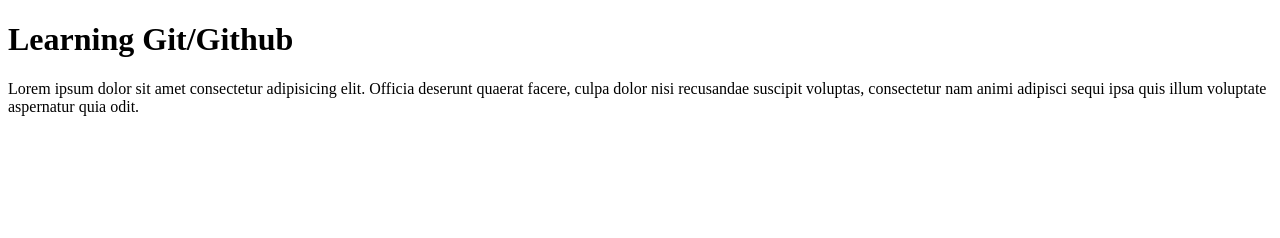
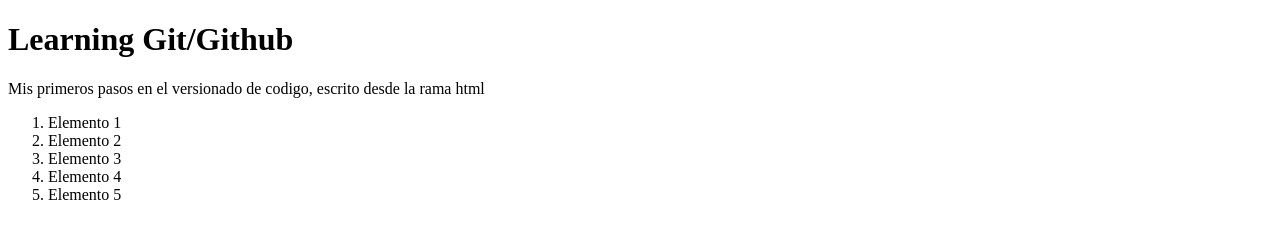
Before and after one commit to jivandaza/youtube-git, a plain HTML site: page index.html in a window 1280 px wide. Drawn offline with Linux system fonts and the light colour scheme.

Commit message:
Add index.js al index.html

```diff
--- a/index.html
+++ b/index.html
@@ -8,7 +8,15 @@
 <body>
     <h1>Learning Git/Github</h1>
     <p>
-        Lorem ipsum dolor sit amet consectetur adipisicing elit. Officia deserunt quaerat facere, culpa dolor nisi recusandae suscipit voluptas, consectetur nam animi adipisci sequi ipsa quis illum voluptate aspernatur quia odit.
+        Mis primeros pasos en el versionado de codigo, escrito desde la rama html
     </p>
+    <ol>
+        <li>Elemento 1</li>
+        <li>Elemento 2</li>
+        <li>Elemento 3</li>
+        <li>Elemento 4</li>
+        <li>Elemento 5</li>
+    </ol>
+    <script src="./index.js"></script>
 </body>
 </html>
```
